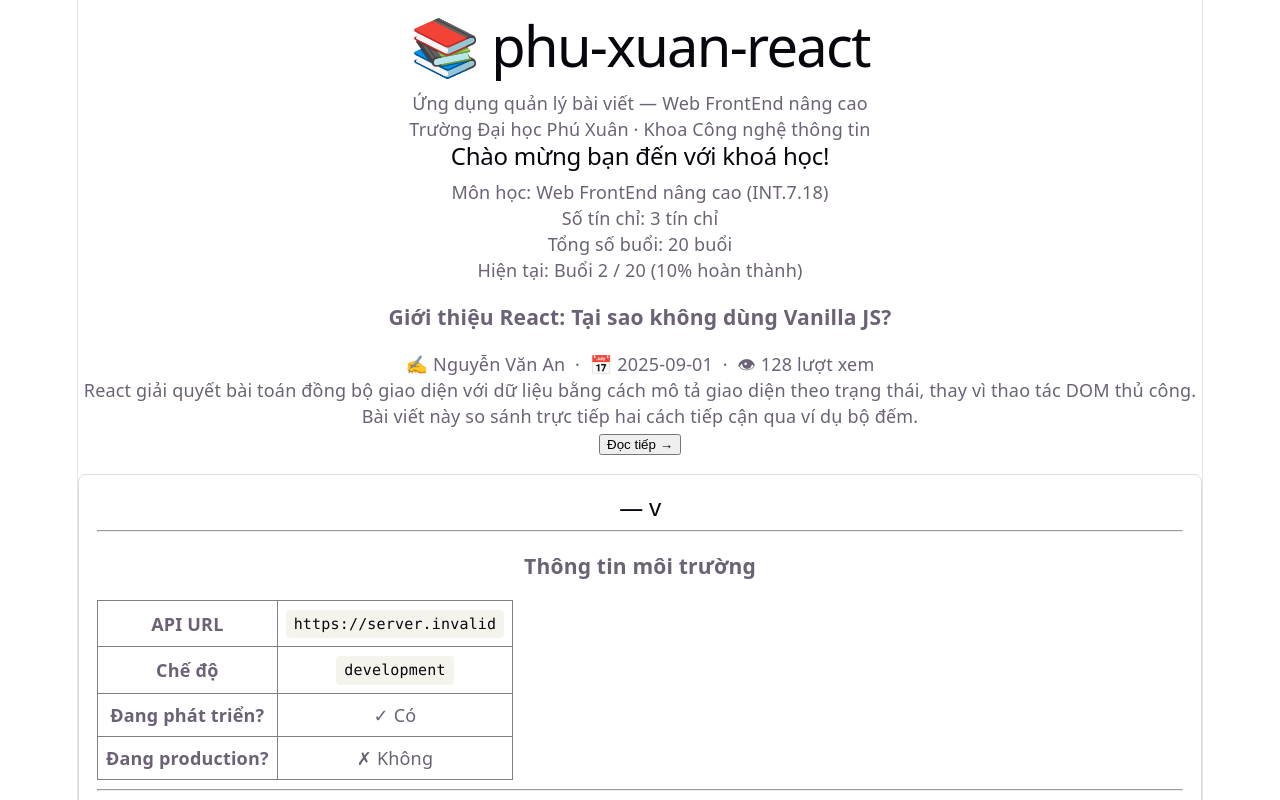
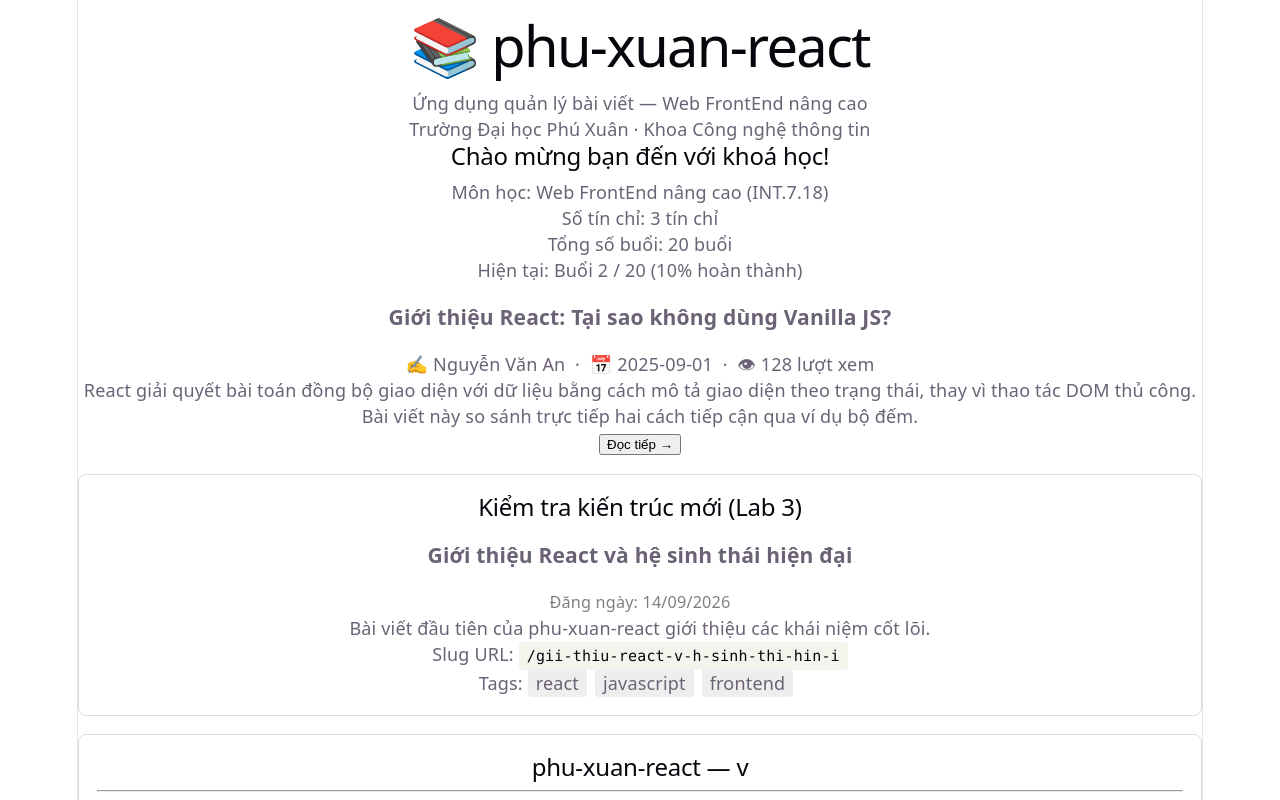
Before and after one commit to baophubaith123-blip/Phu-xuan-react, a React (Vite) app: page / in a window 1280 px wide. Shown: the top 800 px of the page. Built offline with nearby package versions, Linux system fonts and the light colour scheme; no server answers.

Commit message:
Complete Lab 3 Session 3: Feature-based architecture & barrel exports

```diff
--- a/src/App.tsx
+++ b/src/App.tsx
@@ -1,7 +1,12 @@
-// App.tsx — trang chủ phu-xuan-react v0.1
+// App.tsx — trang chủ phu-xuan-react v0.2
 // Buổi 3 · INT.7.18 — Web FrontEnd nâng cao
 
-import { formatDate, toSlug } from './utils/string-utils';
+// --- Import từ barrel export (kiến trúc mới Lab 3) ---
+import { formatDate, toSlug } from './utils';
+import { APP_NAME } from './constants';
+import type { Post } from './types';
+
+// --- Import các component từ Buổi 2 ---
 import Header from './components/Header'
 import WelcomeBanner from './components/WelcomeBanner'
 import PostCard from './components/PostCard'
@@ -12,31 +17,58 @@ console.log('Hôm nay:', formatDate(new Date()));
 console.log('Slug:', toSlug('Trang chủ phu-xuan-react'));
 
 // --- Lab 2 Buổi 3: Đọc biến môi trường ---
-// Vite sẽ thay thế các dòng này bằng giá trị thật lúc build
 const apiUrl = import.meta.env.VITE_API_BASE_URL;
-const appTitle = import.meta.env.VITE_APP_TITLE;
 const version = import.meta.env.VITE_APP_VERSION;
+const isDev = import.meta.env.DEV;
+const isProd = import.meta.env.PROD;
+const mode = import.meta.env.MODE;
 
-// Biến môi trường đặc biệt của Vite (luôn có sẵn, không cần khai báo trong .env)
-const isDev = import.meta.env.DEV;    // true khi chạy npm run dev
-const isProd = import.meta.env.PROD;  // true khi chạy npm run build
-const mode = import.meta.env.MODE;    // 'development' hoặc 'production'
+// --- Lab 3 Buổi 3: Dữ liệu mẫu dùng kiểu Post mới ---
+const samplePost: Post = {
+  id: 1,
+  title: 'Giới thiệu React và hệ sinh thái hiện đại',
+  excerpt: 'Bài viết đầu tiên của phu-xuan-react giới thiệu các khái niệm cốt lõi.',
+  content: 'Nội dung đầy đủ sẽ được tải từ API...',
+  authorId: 1,
+  publishedAt: new Date().toISOString(),
+  tags: ['react', 'javascript', 'frontend'],
+};
 
 function App() {
   return (
-    // Fragment <> </> cho phép trả về nhiều thẻ ngang cấp
-    // mà không cần bọc trong <div> thừa
     <>
       <Header />
       <main>
         <WelcomeBanner />
 
-        {/* PostCard hiển thị một bài viết mẫu */}
+        {/* PostCard hiển thị một bài viết mẫu (từ Buổi 2) */}
         <PostCard />
+
+        {/* --- Lab 3 Buổi 3: Bài viết mẫu dùng kiến trúc mới --- */}
+        <section style={{ padding: '1rem', marginTop: '1rem', border: '1px solid #ddd', borderRadius: 8 }}>
+          <h2>Kiểm tra kiến trúc mới (Lab 3)</h2>
+          <article>
+            <h3>{samplePost.title}</h3>
+            <p style={{ color: 'gray', fontSize: '0.9em' }}>
+              Đăng ngày: {formatDate(samplePost.publishedAt)}
+            </p>
+            <p>{samplePost.excerpt}</p>
+            <p>
+              Slug URL: <code>/{toSlug(samplePost.title)}</code>
+            </p>
+            <div>
+              Tags: {samplePost.tags.map(tag => (
+                <span key={tag} style={{ marginRight: 8, background: '#eee', padding: '2px 8px', borderRadius: 4 }}>
+                  {tag}
+                </span>
+              ))}
+            </div>
+          </article>
+        </section>
 
         {/* --- Lab 2 Buổi 3: Bảng thông tin môi trường --- */}
         <section style={{ padding: '1rem', marginTop: '1rem', border: '1px solid #ddd', borderRadius: 8 }}>
-          <h2>{appTitle} — v{version}</h2>
+          <h2>{APP_NAME} — v{version}</h2>
           <hr />
           <h3>Thông tin môi trường</h3>
           <table border={1} cellPadding={8} style={{ borderCollapse: 'collapse' }}>
--- /dev/null
+++ b/src/constants/index.ts
@@ -0,0 +1,17 @@
+// Tất cả hằng số tập trung ở đây — không rải rác trong component
+
+// Địa chỉ API — lấy từ biến môi trường (đã học Lab 2)
+export const API_BASE_URL = import.meta.env.VITE_API_BASE_URL ?? 'http://localhost:4000';
+
+// Cấu hình phân trang
+export const POSTS_PER_PAGE = 10;
+
+// Thời gian cache (milliseconds)
+export const CACHE_TTL = 5 * 60 * 1000; // 5 phút
+
+// Độ dài tối đa
+export const MAX_TITLE_LENGTH = 120;
+export const MAX_EXCERPT_LENGTH = 200;
+
+// Nhãn hiển thị
+export const APP_NAME = import.meta.env.VITE_APP_TITLE ?? 'phu-xuan-react';
--- /dev/null
+++ b/src/types/index.ts
@@ -0,0 +1,59 @@
+// Kiểu dữ liệu dùng chung toàn ứng dụng phu-xuan-react
+
+// Bài viết
+export interface Post {
+  id: number;
+  title: string;
+  excerpt: string;        // tóm tắt ngắn
+  content: string;        // nội dung đầy đủ
+  authorId: number;
+  publishedAt: string;    // ISO 8601 string
+  tags: string[];
+}
+
+// Người dùng
+export interface User {
+  id: number;
+  name: string;
+  email: string;
+  avatarUrl?: string;     // dấu ? = có thể không có
+}
+
+// Trạng thái tải dữ liệu — dùng cho mọi API call
+export type LoadingState = 'idle' | 'loading' | 'success' | 'error';
+
+// Phản hồi API tổng quát (generic)
+export interface ApiResponse<T> {
+  data: T;
+  message: string;
+  success: boolean;
+}// Kiểu dữ liệu dùng chung toàn ứng dụng phu-xuan-react
+
+// Bài viết
+export interface Post {
+  id: number;
+  title: string;
+  excerpt: string;        // tóm tắt ngắn
+  content: string;        // nội dung đầy đủ
+  authorId: number;
+  publishedAt: string;    // ISO 8601 string
+  tags: string[];
+}
+
+// Người dùng
+export interface User {
+  id: number;
+  name: string;
+  email: string;
+  avatarUrl?: string;     // dấu ? = có thể không có
+}
+
+// Trạng thái tải dữ liệu — dùng cho mọi API call
+export type LoadingState = 'idle' | 'loading' | 'success' | 'error';
+
+// Phản hồi API tổng quát (generic)
+export interface ApiResponse<T> {
+  data: T;
+  message: string;
+  success: boolean;
+}
--- /dev/null
+++ b/src/utils/index.ts
@@ -0,0 +1,5 @@
+// Re-export tất cả từ các file trong utils/
+export * from './string-utils';
+
+// Nếu sau này thêm date-utils.ts, format-utils.ts... chỉ cần thêm dòng ở đây
+// export * from './date-utils';
--- a/src/utils/string-utils.ts
+++ b/src/utils/string-utils.ts
@@ -1,29 +1,30 @@
-// ============================================================
-// ES MODULES — chuẩn hiện đại, dùng xuyên suốt phu-xuan-react
-// Từ khoá: import để nhập, export để xuất
-// ============================================================
+import { MAX_TITLE_LENGTH, MAX_EXCERPT_LENGTH } from '../constants';
 
-// NAMED EXPORT: xuất có tên — có thể xuất nhiều trong 1 file
-export function formatDate(date) {
-  return date.toLocaleDateString('vi-VN', {
+// Định dạng ngày tháng kiểu Việt Nam
+export function formatDate(date: Date | string): string {
+  const d = typeof date === 'string' ? new Date(date) : date;
+  return d.toLocaleDateString('vi-VN', {
     year: 'numeric',
     month: '2-digit',
     day: '2-digit',
   });
 }
 
-export function truncate(str, maxLength = 50) {
-  if (str.length <= maxLength) return str;
-  return str.slice(0, maxLength - 3) + '...';
+// Rút ngắn chuỗi — dùng hằng số từ constants
+export function truncateTitle(str: string): string {
+  if (str.length <= MAX_TITLE_LENGTH) return str;
+  return str.slice(0, MAX_TITLE_LENGTH - 3) + '...';
 }
 
-export function toSlug(title) {
+export function truncateExcerpt(str: string): string {
+  if (str.length <= MAX_EXCERPT_LENGTH) return str;
+  return str.slice(0, MAX_EXCERPT_LENGTH - 3) + '...';
+}
+
+// Tạo slug URL từ tiêu đề
+export function toSlug(title: string): string {
   return title
     .toLowerCase()
     .replace(/\s+/g, '-')
     .replace(/[^a-z0-9-]/g, '');
 }
-
-// DEFAULT EXPORT: xuất mặc định — chỉ 1 mỗi file
-const StringUtils = { formatDate, truncate, toSlug };
-export default StringUtils;
```
